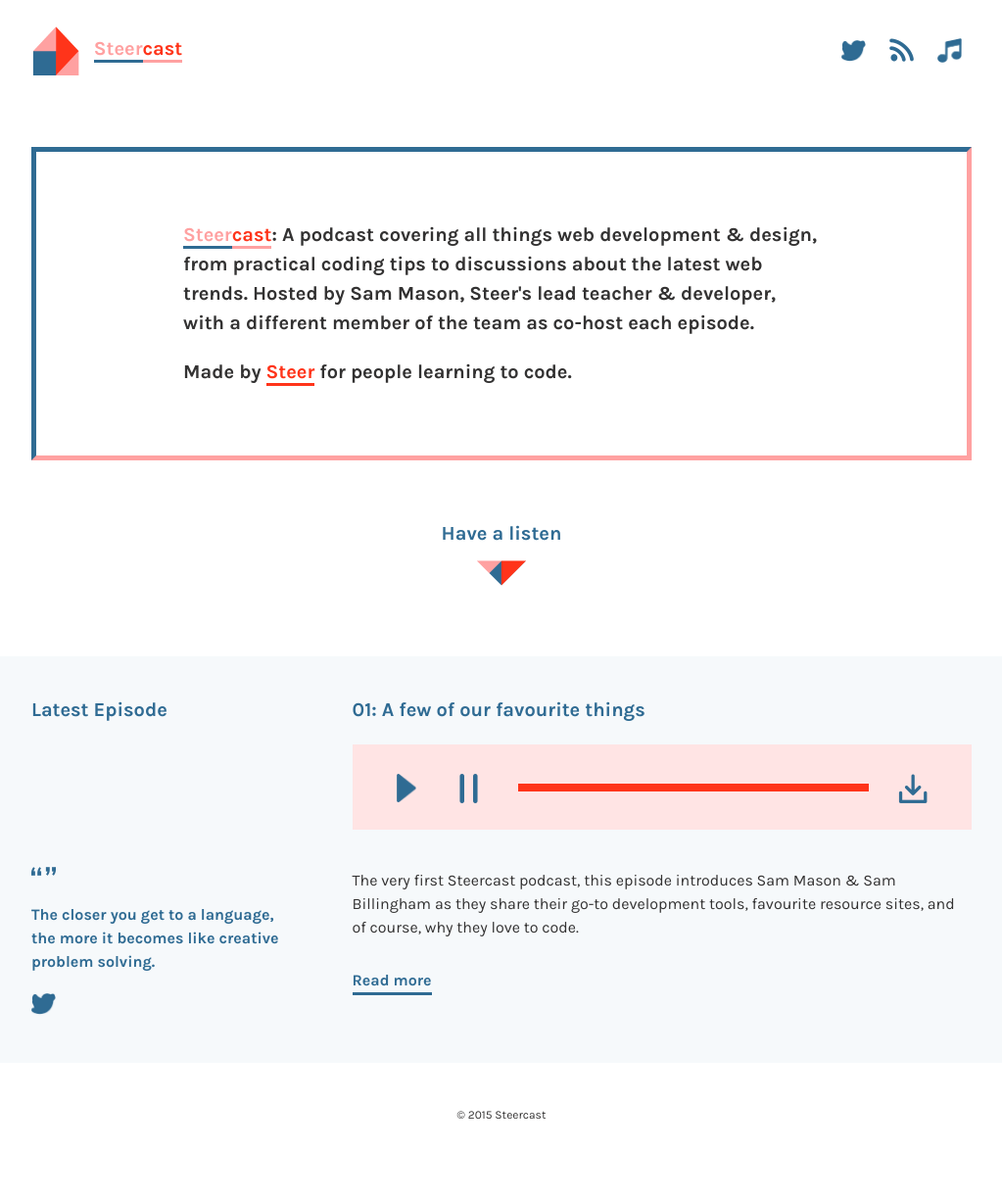
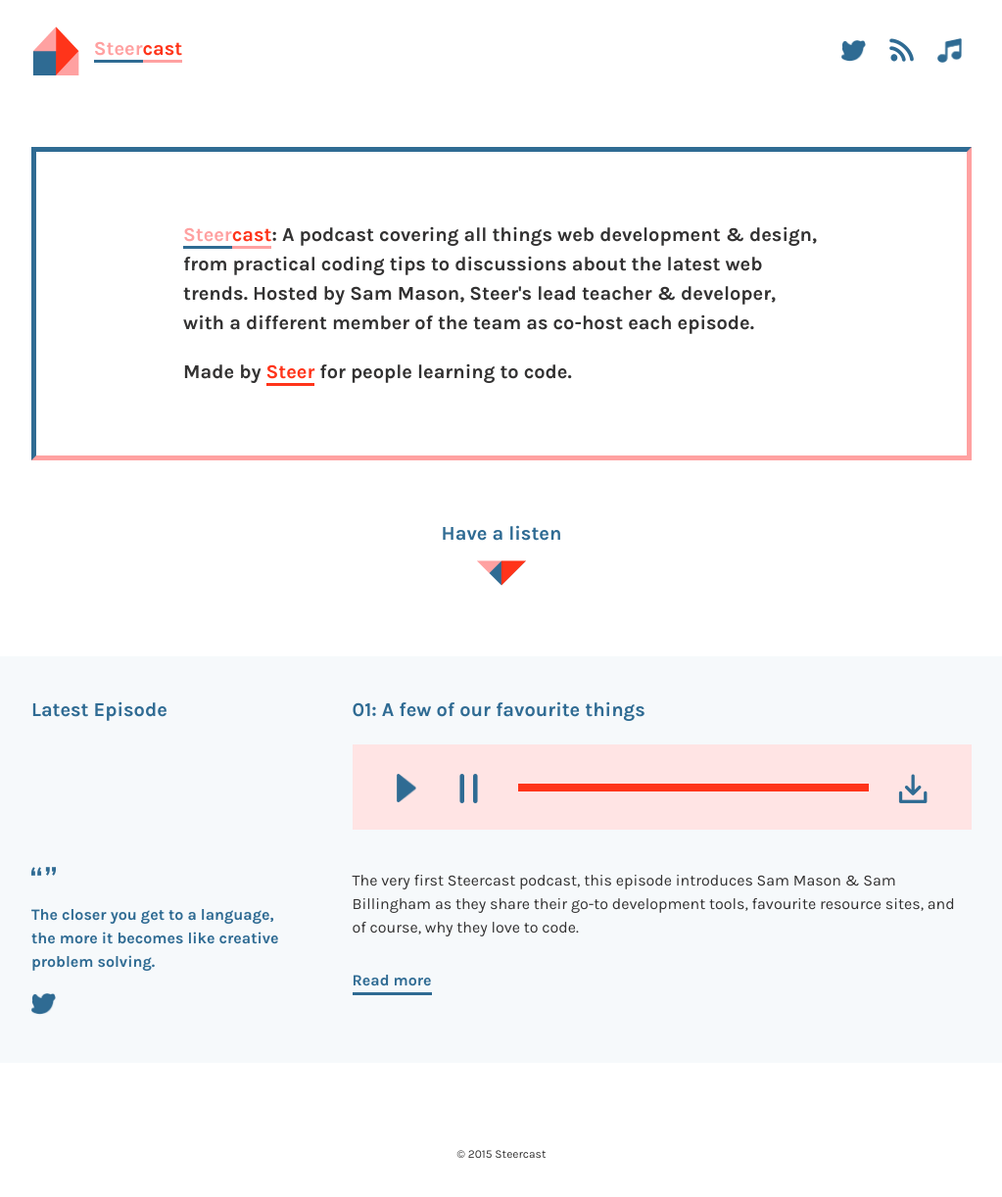
Before and after one commit to vivienney/podcast, a Jekyll site: the page built from index.html, in a window 1280 px wide and 1229 px high. Shown: the top 1222 px of the window at 98% size, without its empty margins (128-1151 px from the left). Built offline with Jekyll 4.4.1, drawn with Linux system fonts in a browser that asks for light colours.

Commit message:
Add some extra styles

```diff
--- a/_sass/_base.scss
+++ b/_sass/_base.scss
@@ -14,6 +14,10 @@
 
 p {
   margin: 10px 0;
+}
+
+strong {
+  font-weight: 700;
 }
 
 a {
@@ -159,6 +163,10 @@
 .latest-epsiode, .current-episode {
   background-color: #F6F9FB;
   padding: 30px 0;
+}
+
+.previous-episodes {
+  margin-top: 40px;
 }
 
 h3, .episode__latest-notice {
--- a/index.html
+++ b/index.html
@@ -60,7 +60,7 @@
     <h3><a href="{{ episode.url | prepend: site.baseurl }}">{{ episode.long_title }}</a></h3>
     {{ episode.summary | markdownify }}
 
-    <a href="{{ episode.url | prepend: site.baseurl }}">Read more</a>
+    <a class="episode__link" href="{{ episode.url | prepend: site.baseurl }}">Read more</a>
   </section>
   {% endfor %}
 </div>
```
